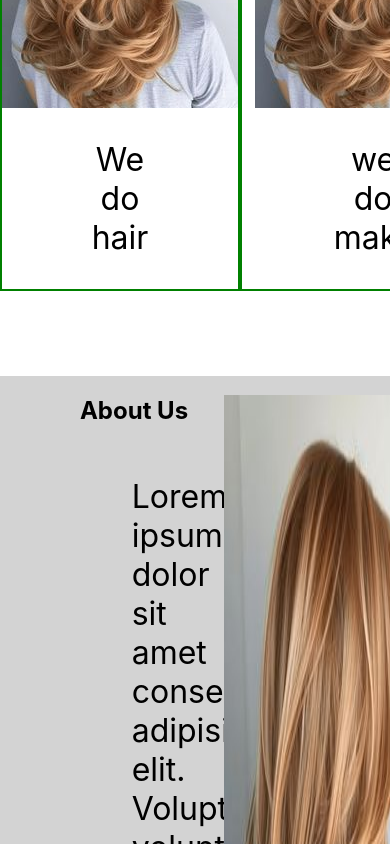
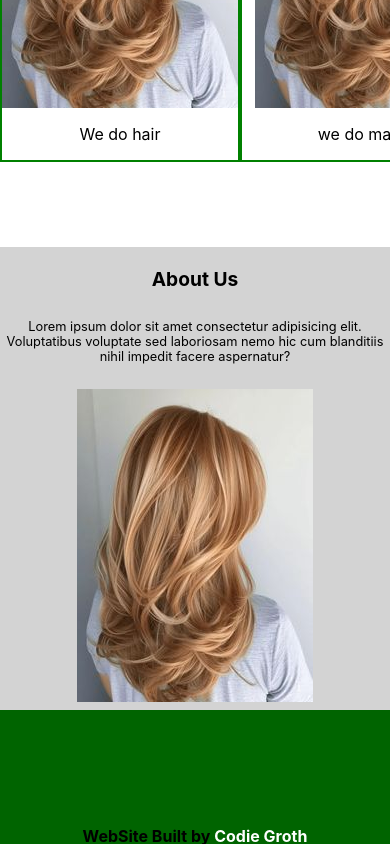
Before and after one commit to codiemaureen/SerenitySpringsSpa, a React (Create React App) app: page / in a window 390 px wide. Shown: the part 980-1824 px from the top of the page. Built offline with nearby package versions, Linux system fonts and the light colour scheme; a web font is replaced by a local one.

Commit message:
Adjusting about me mobile view

```diff
--- a/src/components/AboutUs.js
+++ b/src/components/AboutUs.js
@@ -4,8 +4,8 @@ import '../style/aboutUs.css';
 const AboutUs = () => {
   return (
    <div id='aboutContainer'>
-    <div className='about'>
-      <h2>About Us</h2>
+    <div className='about-desc'>
+      <h2 className='about-header'>About Us</h2>
       <p> Lorem ipsum dolor sit amet consectetur adipisicing elit. Voluptatibus voluptate sed laboriosam nemo hic cum blanditiis nihil impedit facere aspernatur?</p>
     </div>
      <img src={aboutUsImg} alt="aboutUsImg" className='about-img'/>
--- a/src/style/aboutUs.css
+++ b/src/style/aboutUs.css
@@ -1,24 +1,44 @@
 #aboutContainer{
  display: flex;
+ justify-content: center;
+ min-width: 100vw;
  background-color: lightgray;
  margin: 0;
  padding: 0;
 }
 
-.about{
- max-width: 50%;
- margin: 0;
+.about-desc{
+ max-width: 10%;
+ margin: 1%;
  display: flex;
  flex-direction: column;
  align-items: flex-end;
-}
-
-p{
-  font-size: 2rem;
-  max-width: 30%;
+ font-size: 2rem;
 }
 
 .about-img {
- padding-left: 1em;
- margin: 5%;
+  display: flex;
+  flex-direction: column;
+  align-self: flex-end;
+  margin: 2% 0;
 }
+
+@media screen and (max-width: 900px) {
+  #aboutContainer{
+  flex-direction: column;
+  }
+  .about-header{
+    width: 100%;
+  }
+  .about-desc{
+    max-width: 100%;
+    text-align: center;
+    font-size: 80%;
+  }
+  .about-img {
+    display: flex;
+    flex-direction: column;
+    align-self: center;
+    margin: 2% 0;
+  }
+}
```
